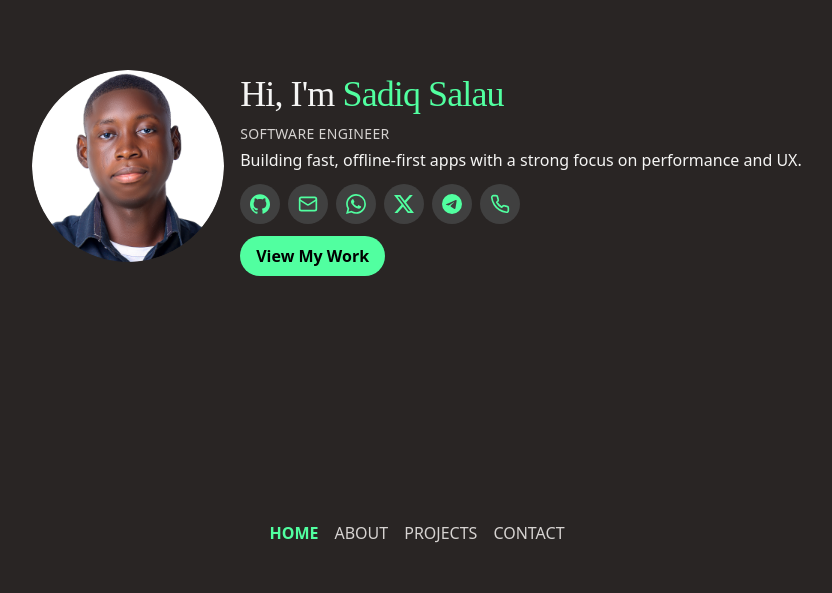
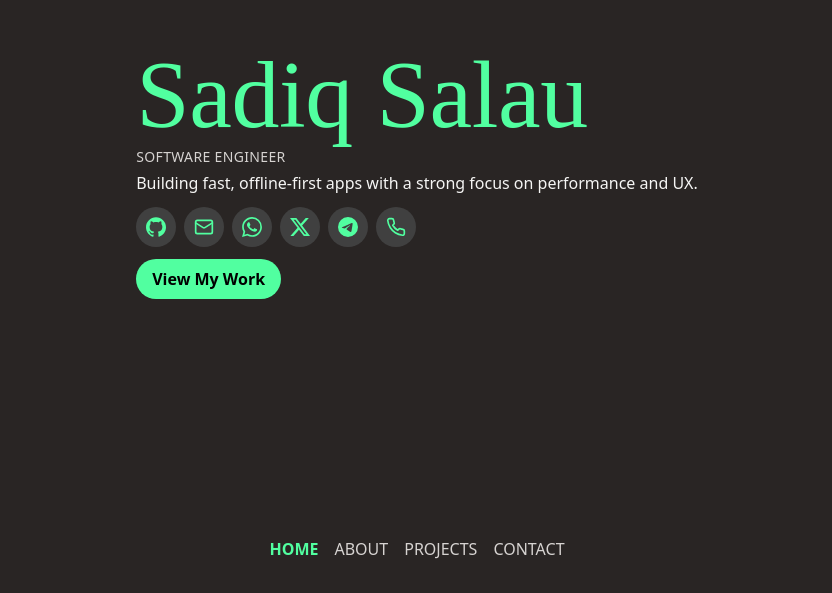
Before and after one commit to sadiqsalau/sadiqsalau-portfolio, a React (Vite) app: page / in a window 1280 px wide. Shown: the part 207-800 px from the top of the page, without its empty margins (223-1055 px from the left). Built offline with nearby package versions, Linux system fonts and the light colour scheme.

Commit message:
feat: Removed hero image

```diff
--- a/src/components/Hero.tsx
+++ b/src/components/Hero.tsx
@@ -3,7 +3,6 @@ import { LuMail, LuPhone } from "react-icons/lu";
 import { SiGithub, SiTelegram, SiWhatsapp, SiX } from "react-icons/si";
 
 import Button from "./Button";
-import HeroProfilePicture from "../assets/images/hero-profile-picture.png?w=384&h=384&format=webp";
 import contact from "../resources/contact";
 import { cn } from "../lib/utils";
 
@@ -25,7 +24,7 @@ const ContactLinkButton = ({
       "bg-neutral-700 text-green-500",
       "hover:bg-green-500 hover:text-black",
       "focus:bg-green-500 focus:text-black focus:outline-none",
-      props.className
+      props.className,
     )}
   >
     <Icon className="size-5" />
@@ -59,7 +58,7 @@ const HeroLink = (props: React.ComponentProps<typeof NavLink>) => (
         " uppercase",
         isActive
           ? "text-green-500 font-bold"
-          : "text-stone-300 hover:underline hover:text-green-400"
+          : "text-stone-300 hover:underline hover:text-green-400",
       )
     }
   />
@@ -67,48 +66,30 @@ const HeroLink = (props: React.ComponentProps<typeof NavLink>) => (
 
 export default function Hero() {
   return (
-    <div className="min-h-dvh flex flex-col gap-4 py-12 px-4 bg-stone-800">
+    <div className="min-h-dvh flex flex-col gap-4 p-8 bg-stone-800">
       <div className="flex items-center grow mx-auto max-w-7xl">
-        <div
-          className={cn(
-            "flex flex-col",
-            "items-center justify-center gap-4",
-            "md:items-start md:flex-row"
-          )}
-        >
-          {/* Photo */}
-          <img
-            src={HeroProfilePicture}
-            alt={"Sadiq Salau"}
-            className="size-36 md:size-48 rounded-full shrink-0"
-          />
-
         <div className="flex flex-col items-center gap-1 md:items-start">
           {/* Intro */}
-            <h1 className="text-4xl text-center font-fredoka-one leading-snug tracking-tight">
-              Hi, I'm{" "}
-              <span className="inline-block text-green-500">Sadiq Salau</span>
+          <h1 className="text-center font-fredoka-one leading-snug tracking-tight">
+            <span className="inline-block text-green-500 text-8xl">
+              Sadiq Salau
+            </span>
           </h1>
-
           {/* Tagline */}
           <p className="text-sm uppercase tracking-wide text-stone-300 max-md:text-center">
             Software Engineer
           </p>
-
           {/* Description */}
           <p className="max-md:text-center">
-              Building fast, offline-first apps with a strong focus on
-              performance and UX.
+            Building fast, offline-first apps with a strong focus on performance
+            and UX.
           </p>
-
           {/* Contact Links */}
           <ContactLinks />
-
           {/* CTA Button */}
           <Button as={Link} to="/projects">
             View My Work
           </Button>
-          </div>
         </div>
       </div>
       <div className="flex flex-wrap justify-center gap-4">
```
Lines whose indentation alone changed are shown as unchanged.
